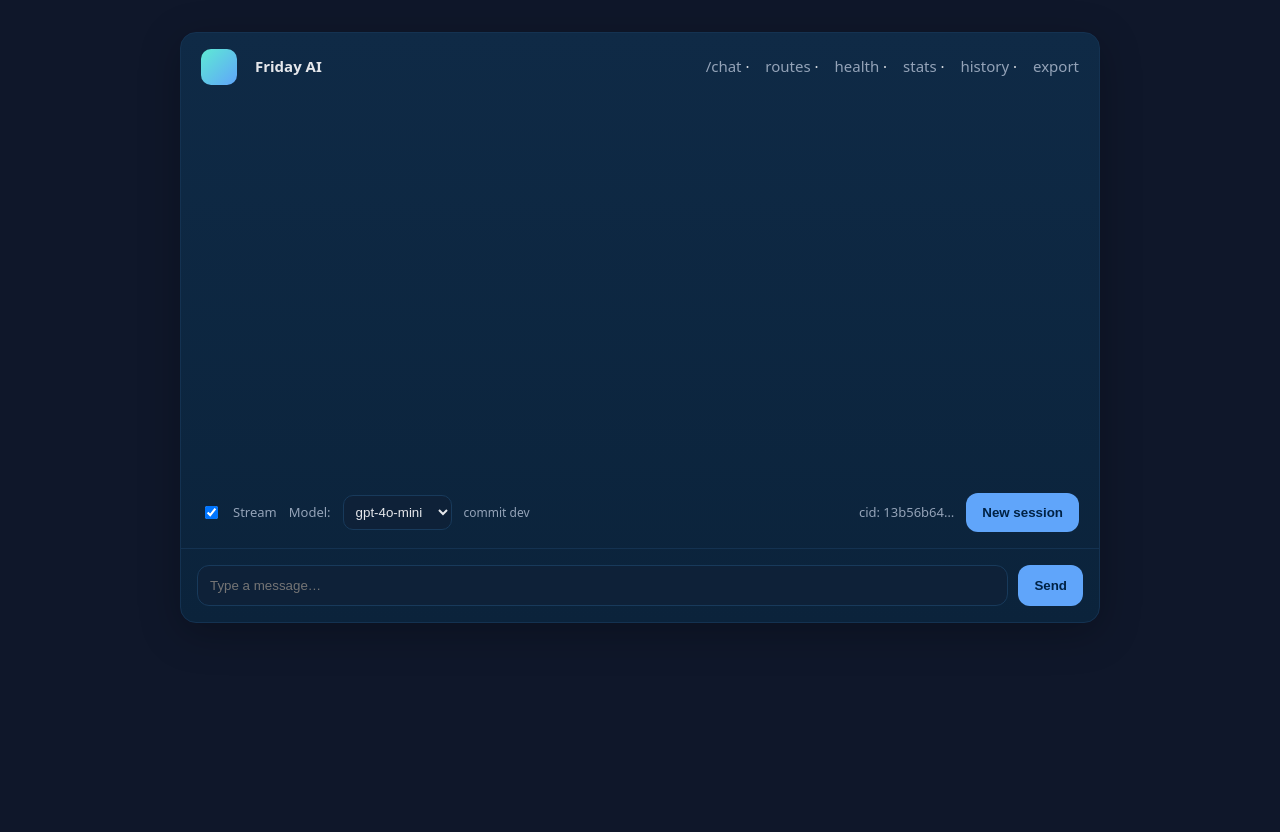
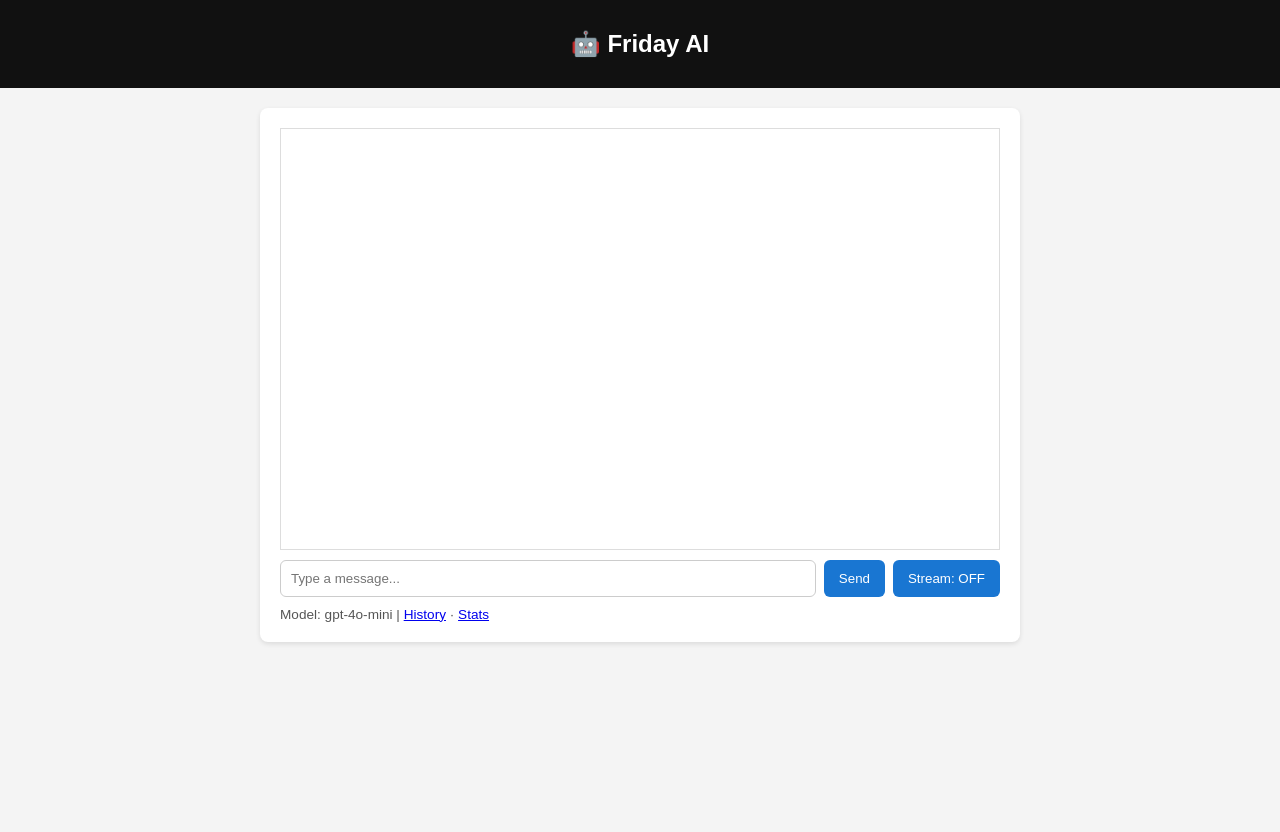
Before and after one commit to goatman88/friday_full_bundle, a Flask app: page / in a window 1280 px wide. After the commit the page ends 644 px from the top, so only its background shows below. Run offline with Flask 3, Linux system fonts and the light colour scheme.

Commit message:
Update chat.html

```diff
--- a/templates/chat.html
+++ b/templates/chat.html
@@ -1,200 +1,113 @@
-<!doctype html>
+<!DOCTYPE html>
 <html lang="en">
 <head>
-  <meta charset="utf-8"/>
-  <meta name="viewport" content="width=device-width,initial-scale=1"/>
+  <meta charset="UTF-8" />
   <title>{{ title or "Friday AI" }}</title>
   <style>
-    :root { --bg:#0f172a; --card:#0b233b; --ink:#e5e7eb; --muted:#94a3b8; --accent:#60a5fa; }
-    html,body{height:100%; background:var(--bg); color:var(--ink); font:15px/1.45 system-ui,Segoe UI,Roboto,Arial,sans-serif; margin:0}
-    .wrap{max-width:920px; margin:32px auto; padding:0 16px}
-    .card{background:linear-gradient(180deg,#0f2a46,#0b233b); border:1px solid #143251; border-radius:16px; box-shadow:0 10px 40px rgba(0,0,0,.25)}
-    header{padding:16px 20px; display:flex; align-items:center; justify-content:space-between}
-    .badge{background:linear-gradient(135deg,#5eead4,#60a5fa); width:36px; height:36px; border-radius:10px; margin-right:10px}
-    .ttl{display:flex; align-items:center; gap:8px; font-weight:600}
-    .links a{color:var(--muted); text-decoration:none; margin-left:12px}
-    .links a:hover{color:var(--ink)}
-    .log{height:360px; overflow:auto; padding:16px 20px}
-    .bubble{max-width:72%; padding:10px 12px; border-radius:10px; margin:8px 0; white-space:pre-wrap}
-    .u{background:#0b395b; align-self:flex-end}
-    .a{background:#12273f; align-self:flex-start}
-    .row{display:flex; gap:10px; padding:16px; border-top:1px solid #143251}
-    input[type=text]{flex:1; padding:12px 12px; background:#0e2138; border:1px solid #183a5b; border-radius:12px; color:var(--ink)}
-    button{background:#60a5fa; color:#002244; border:0; padding:12px 16px; border-radius:12px; font-weight:600; cursor:pointer}
-    .meta{font-size:12px; color:var(--muted); padding:0 20px 16px}
-    .flex{display:flex; align-items:center; gap:12px}
-    select{background:#0e2138; color:var(--ink); border:1px solid #183a5b; border-radius:10px; padding:8px}
-    label{font-size:13px; color:var(--muted)}
+    body { font-family: Arial, sans-serif; margin: 0; background: #f4f4f4; }
+    header { background: #111; color: #fff; padding: 10px; text-align: center; }
+    main { max-width: 720px; margin: 20px auto; background: #fff; padding: 20px;
+           border-radius: 8px; box-shadow: 0 2px 5px rgba(0,0,0,.1); }
+    #chat { height: 400px; overflow-y: auto; border: 1px solid #ddd; padding: 10px; }
+    .msg { margin: 8px 0; padding: 8px 12px; border-radius: 6px; }
+    .user { background: #e3f2fd; text-align: right; }
+    .assistant { background: #f1f8e9; text-align: left; }
+    footer { margin-top: 10px; display: flex; gap: 8px; }
+    input[type=text] { flex: 1; padding: 10px; border-radius: 6px; border: 1px solid #ccc; }
+    button { padding: 10px 15px; border: none; border-radius: 6px; background: #1976d2; color: white; cursor: pointer; }
+    button:hover { background: #1565c0; }
+    .small { font-size: 0.85em; color: #555; margin-top: 10px; }
   </style>
 </head>
 <body>
-<div class="wrap">
-  <div class="card">
-    <header>
-      <div class="ttl"><div class="badge"></div> Friday AI</div>
-      <div class="links">
-        <a href="/chat">/chat</a>
-        · <a id="routesLink" href="#">routes</a>
-        · <a id="healthLink" href="#">health</a>
-        · <a id="statsLink" href="#">stats</a>
-        · <a id="historyLink" href="#">history</a>
-        · <a id="exportLink" href="#">export</a>
-      </div>
-    </header>
+  <header>
+    <h2>🤖 Friday AI</h2>
+  </header>
+  <main>
+    <div id="chat"></div>
+    <footer>
+      <input type="text" id="msg" placeholder="Type a message..." />
+      <button onclick="send()">Send</button>
+      <button onclick="toggleStream()">Stream: <span id="streamState">OFF</span></button>
+    </footer>
+    <div class="small">
+      Model: <span id="model"></span> |
+      <a href="/api/history" target="_blank">History</a> ·
+      <a href="/api/stats" target="_blank">Stats</a>
+    </div>
+  </main>
 
-    <div id="log" class="log" style="display:flex; flex-direction:column;"></div>
+  <script>
+    let streamMode = false;
+    let cid = localStorage.getItem("client_id") || (Math.random().toString(36).slice(2));
+    localStorage.setItem("client_id", cid);
 
-    <div class="meta flex" style="justify-content:space-between">
-      <div class="flex">
-        <label class="flex"><input id="stream" type="checkbox" checked> Stream</label>
-        <label>Model:</label>
-        <select id="model"></select>
-        <span id="commit" title="commit"></span>
-      </div>
-      <div class="flex">
-        <label id="cidLabel"></label>
-        <button id="newCid">New session</button>
-      </div>
-    </div>
+    async function fetchModel() {
+      try {
+        let res = await fetch("/api/models");
+        let data = await res.json();
+        document.getElementById("model").innerText = data.active;
+      } catch (e) {
+        document.getElementById("model").innerText = "(error)";
+      }
+    }
 
-    <div class="row">
-      <input id="msg" type="text" placeholder="Type a message…" />
-      <button id="send">Send</button>
-    </div>
-  </div>
-</div>
+    function toggleStream() {
+      streamMode = !streamMode;
+      document.getElementById("streamState").innerText = streamMode ? "ON" : "OFF";
+    }
 
-<script>
-  const base = location.origin;
-  const log = document.querySelector('#log');
-  const msg = document.querySelector('#msg');
-  const sendBtn = document.querySelector('#send');
-  const routesLink = document.querySelector('#routesLink');
-  const healthLink = document.querySelector('#healthLink');
-  const statsLink = document.querySelector('#statsLink');
-  const historyLink = document.querySelector('#historyLink');
-  const exportLink = document.querySelector('#exportLink');
-  const streamChk = document.querySelector('#stream');
-  const modelSel = document.querySelector('#model');
-  const commitSpan = document.querySelector('#commit');
-  const cidLabel = document.querySelector('#cidLabel');
-  const newCidBtn = document.querySelector('#newCid');
+    function append(role, text) {
+      const chat = document.getElementById("chat");
+      const div = document.createElement("div");
+      div.className = "msg " + role;
+      div.textContent = text;
+      chat.appendChild(div);
+      chat.scrollTop = chat.scrollHeight;
+    }
 
-  function getCid(){
-    let c = localStorage.getItem('cid');
-    if(!c){ c = crypto.randomUUID(); localStorage.setItem('cid', c); }
-    cidLabel.textContent = `cid: ${c.slice(0,8)}…`;
-    return c;
-  }
-  function setCid(c){
-    localStorage.setItem('cid', c);
-    cidLabel.textContent = `cid: ${c.slice(0,8)}…`;
-  }
+    async function send() {
+      const input = document.getElementById("msg");
+      const text = input.value.trim();
+      if (!text) return;
+      append("user", text);
+      input.value = "";
 
-  function append(role, text){
-    const b = document.createElement('div');
-    b.className = `bubble ${role==='user'?'u':'a'}`;
-    b.textContent = text;
-    log.appendChild(b);
-    log.scrollTop = log.scrollHeight;
-  }
+      if (streamMode) {
+        const url = `/api/chat/stream?cid=${cid}&q=${encodeURIComponent(text)}`;
+        const evtSource = new EventSource(url);
+        let buffer = "";
+        evtSource.onmessage = (e) => {
+          const data = JSON.parse(e.data);
+          if (data.delta) {
+            buffer += data.delta;
+            if (!document.getElementById("streaming")) {
+              const div = document.createElement("div");
+              div.id = "streaming";
+              div.className = "msg assistant";
+              document.getElementById("chat").appendChild(div);
+            }
+            document.getElementById("streaming").textContent = buffer;
+          }
+          if (data.done) {
+            document.getElementById("streaming").removeAttribute("id");
+            evtSource.close();
+            fetchModel();
+          }
+        };
+      } else {
+        const res = await fetch("/api/chat?cid=" + cid, {
+          method: "POST",
+          headers: { "Content-Type": "application/json" },
+          body: JSON.stringify({ message: text })
+        });
+        const data = await res.json();
+        append("assistant", data.reply || JSON.stringify(data));
+        fetchModel();
+      }
+    }
 
-  async function loadModels(){
-    const r = await fetch(`${base}/api/models`);
-    const j = await r.json();
-    modelSel.innerHTML = '';
-    j.available.forEach(m=>{
-      const o = document.createElement('option');
-      o.value = m; o.textContent = m;
-      if(m===j.active) o.selected = true;
-      modelSel.appendChild(o);
-    });
-  }
-
-  modelSel.onchange = async ()=>{
-    const r = await fetch(`${base}/api/model`, {
-      method: 'POST',
-      headers: {'Content-Type':'application/json'},
-      body: JSON.stringify({model: modelSel.value})
-    });
-    const j = await r.json();
-    append('assistant', `Active model: ${j.active ?? JSON.stringify(j)}`);
-  };
-
-  async function send(){
-    const text = msg.value.trim();
-    if(!text) return;
-    append('user', text);
-    msg.value = '';
-
-    const cid = getCid();
-
-    if(streamChk.checked){
-      const url = new URL(`${base}/api/chat/stream`);
-      url.searchParams.set('cid', cid);
-      url.searchParams.set('q', text);
-
-      const resp = await fetch(url, { method: 'GET' });
-      const reader = resp.body.getReader();
-      let acc = '';
-      while(true){
-        const {value, done} = await reader.read();
-        if(done) break;
-        const chunk = new TextDecoder().decode(value);
-        chunk.split("\n\n").forEach(line=>{
-          if(line.startsWith("data: ")){
-            try{
-              const obj = JSON.parse(line.slice(6));
-              if(obj.delta){ acc += obj.delta; }
-              if(obj.done){
-                append('assistant', acc);
-                acc = '';
-              }
-            }catch{}
-          }
-        });
-      }
-    } else {
-      const r = await fetch(`${base}/api/chat?cid=${encodeURIComponent(cid)}`, {
-        method: 'POST',
-        headers: {'Content-Type':'application/json'},
-        body: JSON.stringify({message: text})
-      });
-      const j = await r.json();
-      if(j.cid && j.cid !== cid) setCid(j.cid);
-      append('assistant', j.reply ?? JSON.stringify(j));
-    }
-  }
-
-  sendBtn.onclick = send;
-  msg.addEventListener('keydown', (e)=>{ if(e.key==='Enter'){ send(); } });
-
-  routesLink.onclick = async (e)=>{ e.preventDefault();
-    const r = await fetch(`${base}/routes`); append('assistant', JSON.stringify(await r.json(), null, 2));
-  };
-  healthLink.onclick = async (e)=>{ e.preventDefault();
-    const r = await fetch(`${base}/debug/health`); const j = await r.json();
-    commitSpan.textContent = j.commit ? `commit ${j.commit}` : '';
-    append('assistant', JSON.stringify(j, null, 2));
-  };
-  statsLink.onclick = async (e)=>{ e.preventDefault();
-    const r = await fetch(`${base}/api/stats`); append('assistant', JSON.stringify(await r.json(), null, 2));
-  };
-  historyLink.onclick = async (e)=>{ e.preventDefault();
-    const r = await fetch(`${base}/api/history?cid=${encodeURIComponent(getCid())}`);
-    append('assistant', JSON.stringify(await r.json(), null, 2));
-  };
-  exportLink.onclick = async (e)=>{ e.preventDefault();
-    const r = await fetch(`${base}/api/history/export?cid=${encodeURIComponent(getCid())}`);
-    append('assistant', JSON.stringify(await r.json(), null, 2));
-  };
-  newCidBtn.onclick = ()=>{ setCid(crypto.randomUUID()); append('assistant', 'Started a fresh session.'); };
-
-  // Boot
-  getCid();
-  loadModels();
-  // show quick health/commit
-  (async()=>{ try{ const j = await (await fetch(`${base}/debug/health`)).json(); commitSpan.textContent = j.commit?`commit ${j.commit}`:'' }catch{} })();
-</script>
+    fetchModel();
+  </script>
 </body>
 </html>
```
